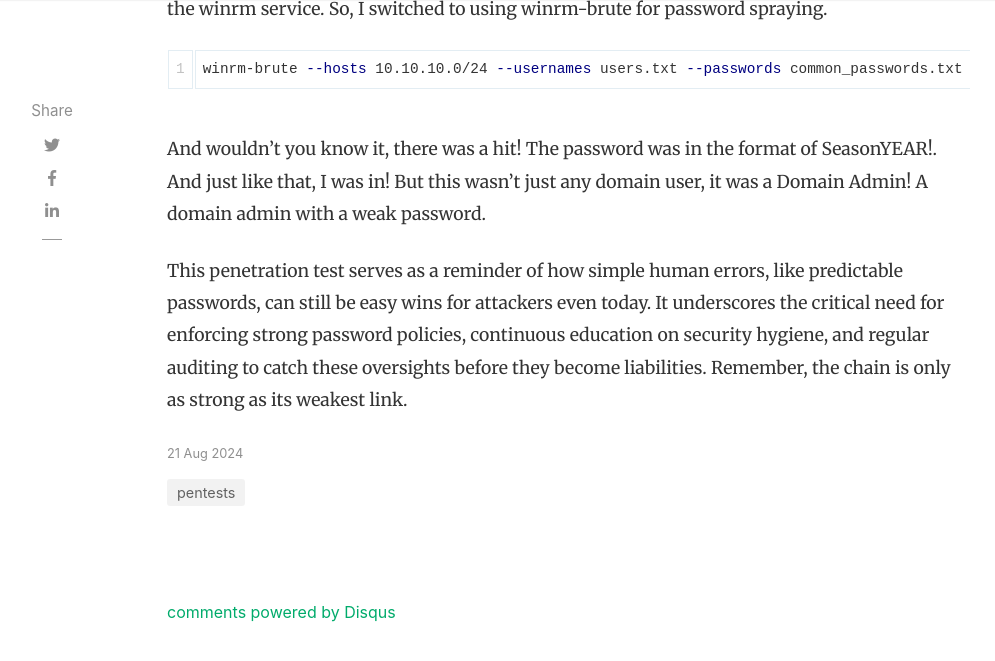
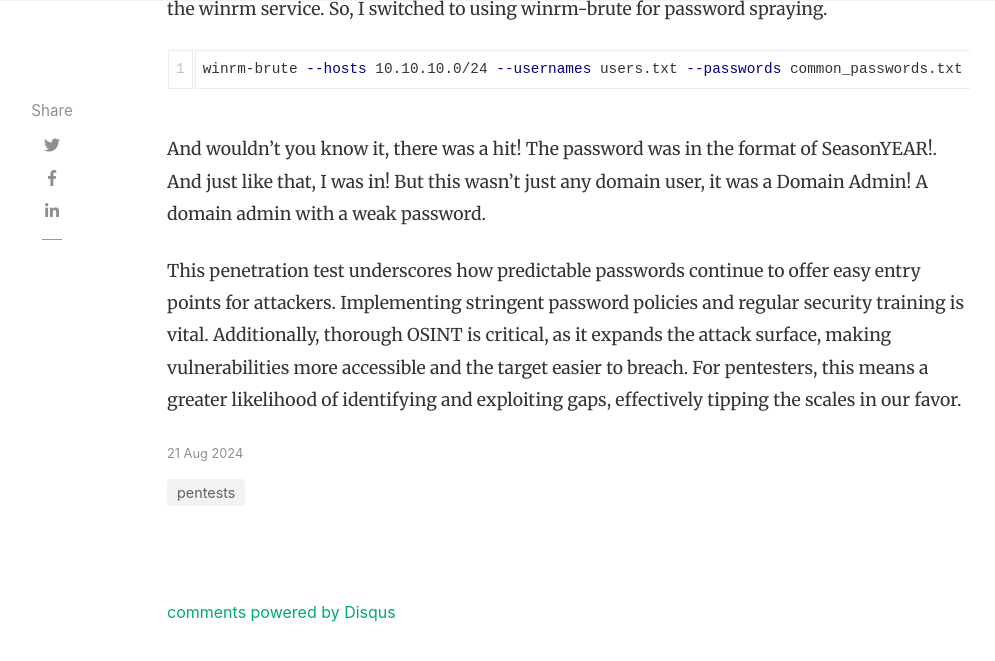
Before and after one commit to Turbul3nce/Turbul3nce.github.io, a Jekyll site: the page built from _posts/2024-08-21-password-pitfalls-2024.md, in a window 1280 px wide and 900 px high, scrolled down 2304 px, cut to the strip 0-688 px from the top of the window. Shown: the top 661 px of the strip, without its empty margins (118-1113 px from the left). Built offline with Jekyll 4.4.1, drawn with Linux system fonts in a browser that asks for light colours; nearby versions of some CDN libraries; comment, search, counter and statistics services are not loaded.

Commit message:
Update 2024-08-21-password-pitfalls-2024.md

```diff
--- a/_posts/2024-08-21-password-pitfalls-2024.md
+++ b/_posts/2024-08-21-password-pitfalls-2024.md
@@ -29,4 +29,4 @@ winrm-brute --hosts 10.10.10.0/24 --usernames users.txt --passwords common_passw
 
 And wouldn’t you know it, there was a hit! The password was in the format of SeasonYEAR!. And just like that, I was in! But this wasn’t just any domain user, it was a Domain Admin! A domain admin with a weak password.
 
-This penetration test serves as a reminder of how simple human errors, like predictable passwords, can still be easy wins for attackers even today. It underscores the critical need for enforcing strong password policies, continuous education on security hygiene, and regular auditing to catch these oversights before they become liabilities. Remember, the chain is only as strong as its weakest link.
+This penetration test underscores how predictable passwords continue to offer easy entry points for attackers. Implementing stringent password policies and regular security training is vital. Additionally, thorough OSINT is critical, as it expands the attack surface, making vulnerabilities more accessible and the target easier to breach. For pentesters, this means a greater likelihood of identifying and exploiting gaps, effectively tipping the scales in our favor.
```
